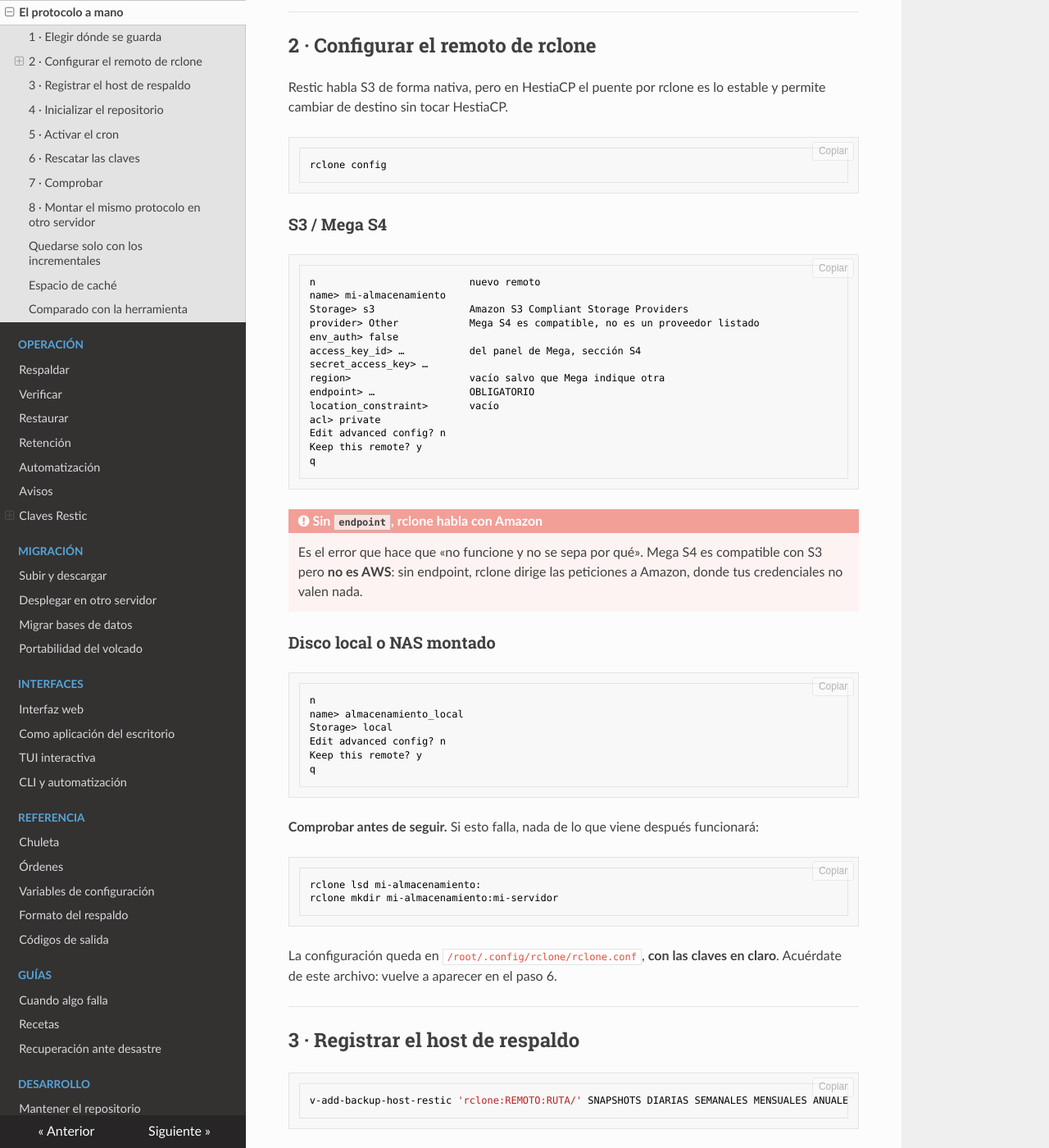
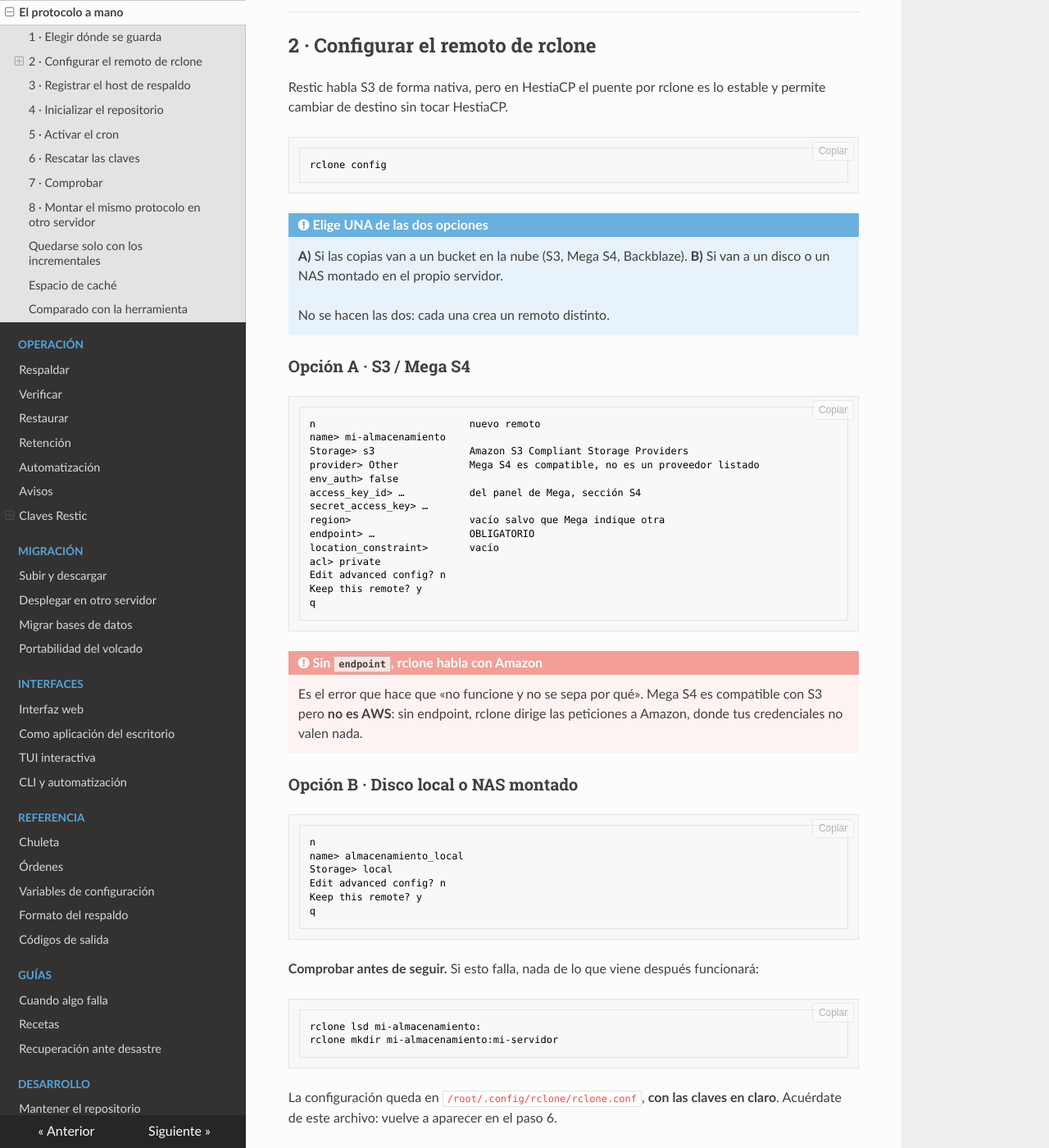
Before and after one commit to vmorantes/ServersBackupsPersonalUtility, an MkDocs documentation site: the page built from docs/hestiacp/protocolo-manual.md, in a window 1280 px wide and 1400 px high, scrolled down 1183 px. Shown: the whole window at 82% size. Built offline with MkDocs 1.6.1, drawn with Linux system fonts in a browser that asks for light colours.

Commit message:
docs: que se vea cuándo hay que elegir

````diff
--- a/docs/hestiacp/protocolo-manual.md
+++ b/docs/hestiacp/protocolo-manual.md
@@ -49,7 +49,13 @@ estable y permite cambiar de destino sin tocar HestiaCP.
 rclone config
 ```
 
-### S3 / Mega S4
+!!! question "Elige UNA de las dos opciones"
+    **A)** Si las copias van a un bucket en la nube (S3, Mega S4, Backblaze).
+    **B)** Si van a un disco o un NAS montado en el propio servidor.
+
+    No se hacen las dos: cada una crea un remoto distinto.
+
+### Opción A · S3 / Mega S4
 
 ```
 n                          nuevo remoto
@@ -73,7 +79,7 @@ q
     compatible con S3 pero **no es AWS**: sin endpoint, rclone dirige las
     peticiones a Amazon, donde tus credenciales no valen nada.
 
-### Disco local o NAS montado
+### Opción B · Disco local o NAS montado
 
 ```
 n
````
Also changed, not shown: docs/empezar/instalacion.md (+4 -2 lines), docs/hestiacp/respaldos-incrementales.md (+5 -3 lines), docs/todo-de-una-vez.md (+2 -2 lines).
